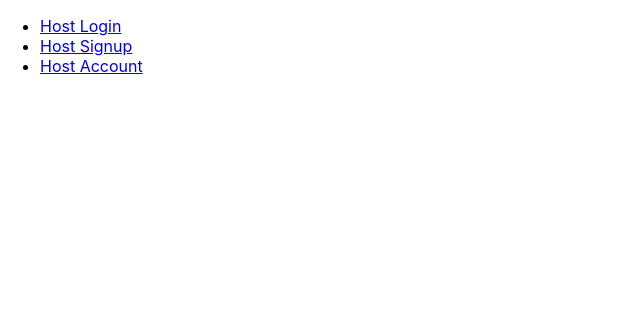
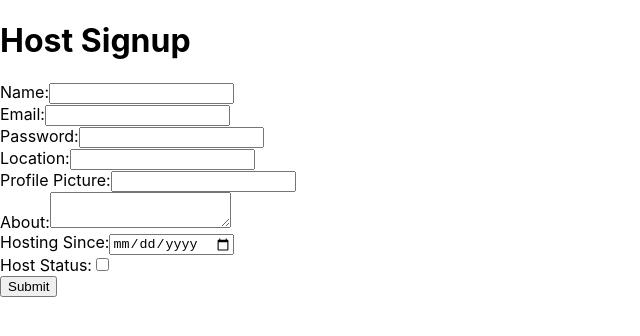
Before and after one commit to asifpatel068/StayNest-Book_Your_Stay, a React (Create React App) app in the folder staynest/: page /signup in a window 1280 px wide. Shown: the top 336 px of the page, without its empty margins (0-640 px from the left). Built offline with nearby package versions, Linux system fonts and the light colour scheme.

Commit message:
milestone3 completed

```diff
--- a/staynest/package.json
+++ b/staynest/package.json
@@ -8,7 +8,7 @@
     "@testing-library/user-event": "^13.5.0",
     "react": "^18.2.0",
     "react-dom": "^18.2.0",
-    "react-router-dom": "^5.3.0",
+    "react-router-dom": "^6.14.2",
     "react-scripts": "5.0.1",
     "web-vitals": "^2.1.4"
   },
--- a/staynest/src/App.js
+++ b/staynest/src/App.js
@@ -1,49 +1,22 @@
 import React from 'react';
-import { BrowserRouter as Router, Switch, Route, Link } from 'react-router-dom';
-import HostLoginPage from './components/HostLoginPage';
-import HostAccountPage from './components/HostAccountPage';
+import { BrowserRouter as Router, Routes, Route, Link } from 'react-router-dom';
+
+import Home from './components/Home.jsx';
+import HostLogin from './components/HostLogin.js';
+import HostSignup from "./components/HostSignup.js"
+import HostAccount from "./components/HostAccount.js"
 
 const App = () => {
-  const handleHostSignup = (formData) => {
-    // Add the name and host_status fields to the form data
-    formData.name = formData.name.trim(); // Trim whitespace from the name
-    formData.host_status = formData.host_status || false; // Set default value for host_status
-    // Implement the signup logic here
-    console.log('Signup form data:', formData);
-  };
+  return (
 
-  const handleHostLogin = (formData) => {
-    // Implement the login logic here
-    console.log('Login form data:', formData);
-  };
+      <Routes>
+        <Route path="/" element={<Home/>} />
+        <Route path="/login" element={<HostLogin/>} />
+        <Route path="/signup" element={<HostSignup/>} />
+        <Route path="/account/:hostId" element={<HostAccount/>} />
 
-  return (
-    <Router>
-      <div className="App">
-        <nav>
-          <ul>
-            <li>
-              <Link to="/host/login">Host Login</Link>
-            </li>
-            <li>
-              <Link to="/host/signup">Host Signup</Link>
-            </li>
-            <li>
-              <Link to="/host/account/1">Host Account</Link>
-            </li>
-          </ul>
-        </nav>
+      </Routes>
 
-        <Switch>
-          <Route path="/host/login">
-            <HostLoginPage onLogin={handleHostLogin} onSignup={handleHostSignup} />
-          </Route>
-          <Route path="/host/account/:hostId">
-            <HostAccountPage />
-          </Route>
-        </Switch>
-      </div>
-    </Router>
   );
 };
 
--- /dev/null
+++ b/staynest/src/components/Home.css
@@ -0,0 +1,3 @@
+/* body{
+    background-color: blue;
+} */
--- /dev/null
+++ b/staynest/src/components/Home.jsx
@@ -0,0 +1,19 @@
+import React from 'react'
+import {Link} from "react-router-dom"
+import "./Home.css"
+export default function Home() {
+  return (
+    <div>
+        <Link to="./login">
+        <button>HostLogin</button>
+        </Link>
+
+
+
+        <Link to="./signup">
+        <button>Signup</button>
+        </Link>
+
+    </div>
+  )
+}
--- a/staynest/src/components/HostAccountPage.js
+++ b/staynest/src/components/HostAccount.js
@@ -1,6 +1,9 @@
 import React, { useState, useEffect } from 'react';
+import { useParams } from 'react-router-dom';
 
-const HostAccountPage = ({ hostId }) => {
+const HostAccount = () => {
+  const { hostId } = useParams(); // Get hostId from URL parameters
+
   const [host, setHost] = useState(null);
   const [editMode, setEditMode] = useState(false);
   const [formData, setFormData] = useState({});
@@ -34,11 +37,12 @@ const HostAccountPage = ({ hostId }) => {
     })
       .then(() => {
         // Refresh the host details after successful update
-        fetch(`/hosts/${hostId}`)
+        fetch(`http://localhost:5000/hosts/${hostId}`)
           .then((response) => response.json())
           .then((data) => {
             setHost(data);
             setFormData(data);
+            alert("success")
           })
           .catch((error) => console.error('Error fetching host:', error));
         setEditMode(false);
@@ -57,18 +61,6 @@ const HostAccountPage = ({ hostId }) => {
               <input type="text" name="name" value={formData.name || ''} onChange={handleChange} />
             ) : (
               <span>{host.name}</span>
-            )}
-          </div>
-          <div>
-            <label>Email:</label>
-            <span>{host.email}</span>
-          </div>
-          <div>
-            <label>Location:</label>
-            {editMode ? (
-              <input type="text" name="location" value={formData.location || ''} onChange={handleChange} />
-            ) : (
-              <span>{host.location}</span>
             )}
           </div>
           {/* Add other fields here */}
@@ -98,4 +90,4 @@ const HostAccountPage = ({ hostId }) => {
   );
 };
 
-export default HostAccountPage;
+export default HostAccount;
--- /dev/null
+++ b/staynest/src/components/HostLogin.js
@@ -0,0 +1,20 @@
+import React from 'react';
+
+import HostLoginForm from './HostLoginForm';
+
+const HostLogin = () => {
+
+  const handleLogin = (data) => {
+    // Handle the login data if needed (e.g., store user data, redirect to another page)
+    console.log('Login successful!', data);
+  };
+
+  return (
+    <div>
+      <h1>Host Login</h1>
+      <HostLoginForm onLogin={handleLogin} />
+    </div>
+  );
+};
+
+export default HostLogin;
--- /dev/null
+++ b/staynest/src/components/HostLoginForm.js
@@ -0,0 +1,63 @@
+import React, { useState } from 'react';
+import {useNavigate} from "react-router-dom"
+
+const HostLoginForm = ({ onLogin }) => {
+    const navigate=useNavigate()
+  const [formData, setFormData] = useState({
+    email: '',
+    password: '',
+  });
+
+  const handleChange = (e) => {
+    const { name, value } = e.target;
+    setFormData({ ...formData, [name]: value });
+  };
+
+  const handleLoginSubmit = (e) => {
+    e.preventDefault();
+    // Call the login API endpoint here
+    fetch('http://localhost:5000/host/login', {
+      method: 'POST',
+      headers: {
+        'Content-Type': 'application/json',
+      },
+      body: JSON.stringify(formData),
+    })
+      .then((response) => response.json())
+      .then((data) => {
+        // Handle the login response
+        console.log('Login response:', data);
+        const hostId= data.host_id
+        onLogin(data);
+        navigate(`/account/${hostId}`)
+      })
+      .catch((error) => {
+        // Handle login error
+        console.error('Login error:', error);
+      });
+  };
+
+  return (
+    <form onSubmit={handleLoginSubmit}>
+      <div>
+        <label>Email:</label>
+        <input type="email" name="email" value={formData.email} onChange={handleChange} required />
+      </div>
+      <div>
+        <label>Password:</label>
+        <input
+          type="password"
+          name="password"
+          value={formData.password}
+          onChange={handleChange}
+          required
+        />
+      </div>
+      <div>
+        <button type="submit">Login</button>
+      </div>
+    </form>
+  );
+};
+
+export default HostLoginForm;
--- a/staynest/src/components/HostLoginPage.js
+++ /dev/null
@@ -1,64 +0,0 @@
-import React, { useState } from 'react';
-import HostForm from './HostForm';
-
-const HostLoginPage = ({ onLogin, onSignup }) => {
-  const [isLoginForm, setIsLoginForm] = useState(true);
-  const [formData, setFormData] = useState({});
-
-  const handleLoginSignupToggle = () => {
-    setIsLoginForm((prev) => !prev);
-    setFormData({}); // Clear form data when toggling between login and signup
-  };
-
-  const handleChange = (e) => {
-    const { name, value, type, checked } = e.target;
-    setFormData({ ...formData, [name]: type === 'checkbox' ? checked : value });
-  };
-
-  const handleSubmit = (e) => {
-    e.preventDefault();
-    if (isLoginForm) {
-      onLogin(formData);
-    } else {
-      onSignup(formData);
-    }
-  };
-
-  return (
-    <div>
-      <h1>{isLoginForm ? 'Host Login' : 'Host Signup'}</h1>
-      <form onSubmit={handleSubmit}>
-
-        {isLoginForm && ( // Only show password field for login
-          <div>
-              <label>Email:</label>
-              <input type="email" name="email" value={formData.email || ''} onChange={handleChange} required />
-            <label>Password:</label>
-            <input
-              type="password"
-              name="password"
-              value={formData.password || ''}
-              onChange={handleChange}
-              required
-            />
-          </div>
-        )}
-        {isLoginForm ? ( // Show login button
-          <div>
-            <button type="submit">Login</button>
-          </div>
-        ) : ( // Show signup button and link to switch to login
-          <HostForm/>
-        )}
-      </form>
-      <p>
-        {isLoginForm ? 'Don\'t have an account?' : 'Already have an account?'}
-        <button onClick={handleLoginSignupToggle}>
-          {isLoginForm ? 'Signup' : 'Login'}
-        </button>
-      </p>
-    </div>
-  );
-};
-
-export default HostLoginPage;
--- /dev/null
+++ b/staynest/src/components/HostSignup.js
@@ -0,0 +1,50 @@
+import React, { useState } from 'react';
+import HostForm from './HostForm';
+
+const HostSignup = ({ onSignup }) => {
+  const [formData, setFormData] = useState({
+    email: '',
+    password: '',
+    name: '',
+  });
+
+  const handleChange = (e) => {
+    const { name, value } = e.target;
+    setFormData({ ...formData, [name]: value });
+  };
+
+  const handleSignupSubmit = (e) => {
+    // e.preventDefault();
+    // Call the signup API endpoint here
+    fetch('http://localhost:5000/host/signup', {
+      method: 'POST',
+      headers: {
+        'Content-Type': 'application/json',
+      },
+      body: JSON.stringify(formData),
+    })
+      .then((response) => response.json())
+      .then((data) => {
+        // Handle the signup response
+        console.log('Signup response:', data);
+      })
+      .catch((error) => {
+        // Handle signup error
+        console.error('Signup error:', error);
+      });
+  };
+
+  return (
+    <div>
+      <h1>Host Signup</h1>
+      <HostForm
+        isLoginForm={false}
+        formData={formData}
+        onChange={handleChange}
+        onSubmit={handleSignupSubmit}
+      />
+    </div>
+  );
+};
+
+export default HostSignup;
```
Also changed, not shown: staynest/src/index.js (+5 -3 lines), 2 other files (tests, documents, lock files or other folders).
